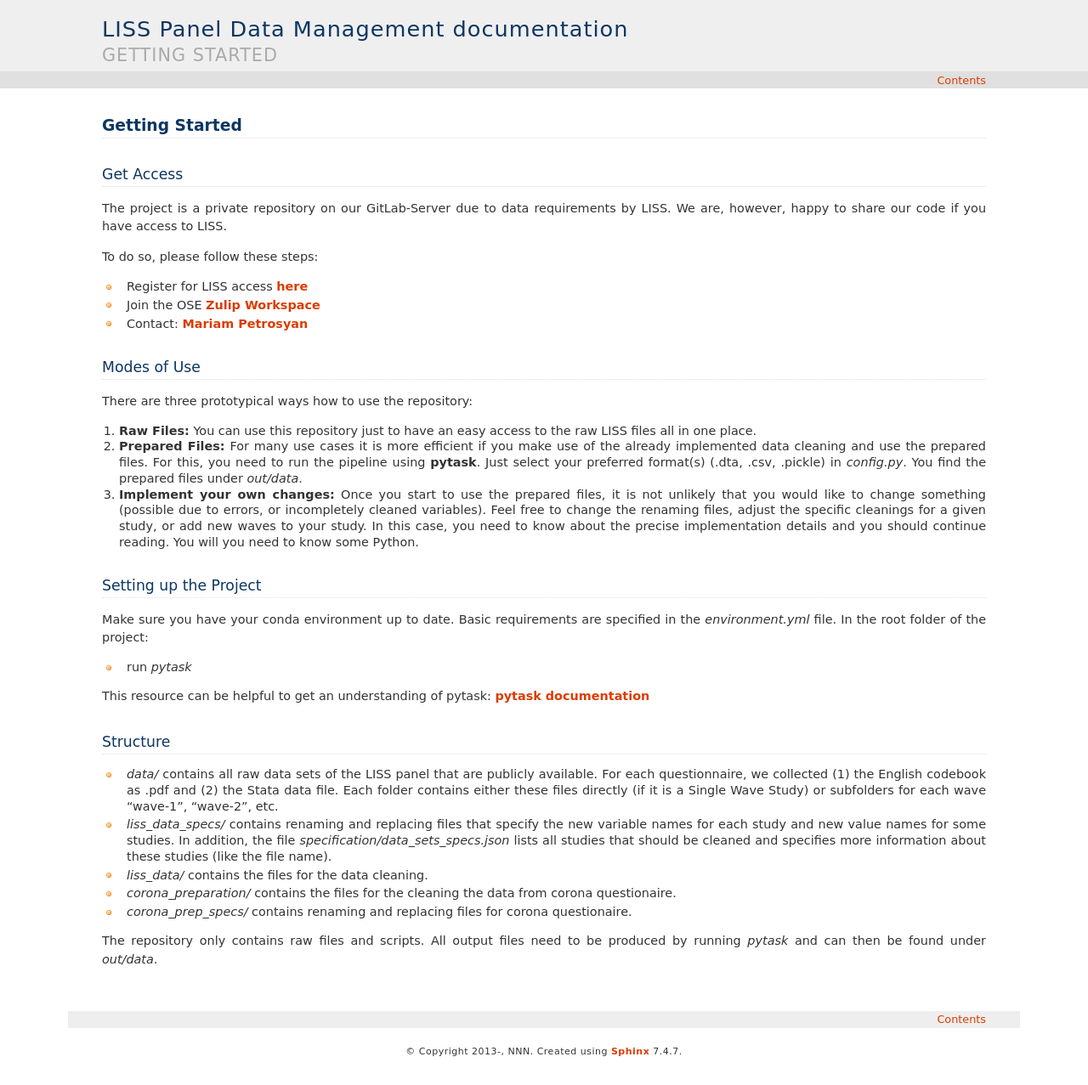
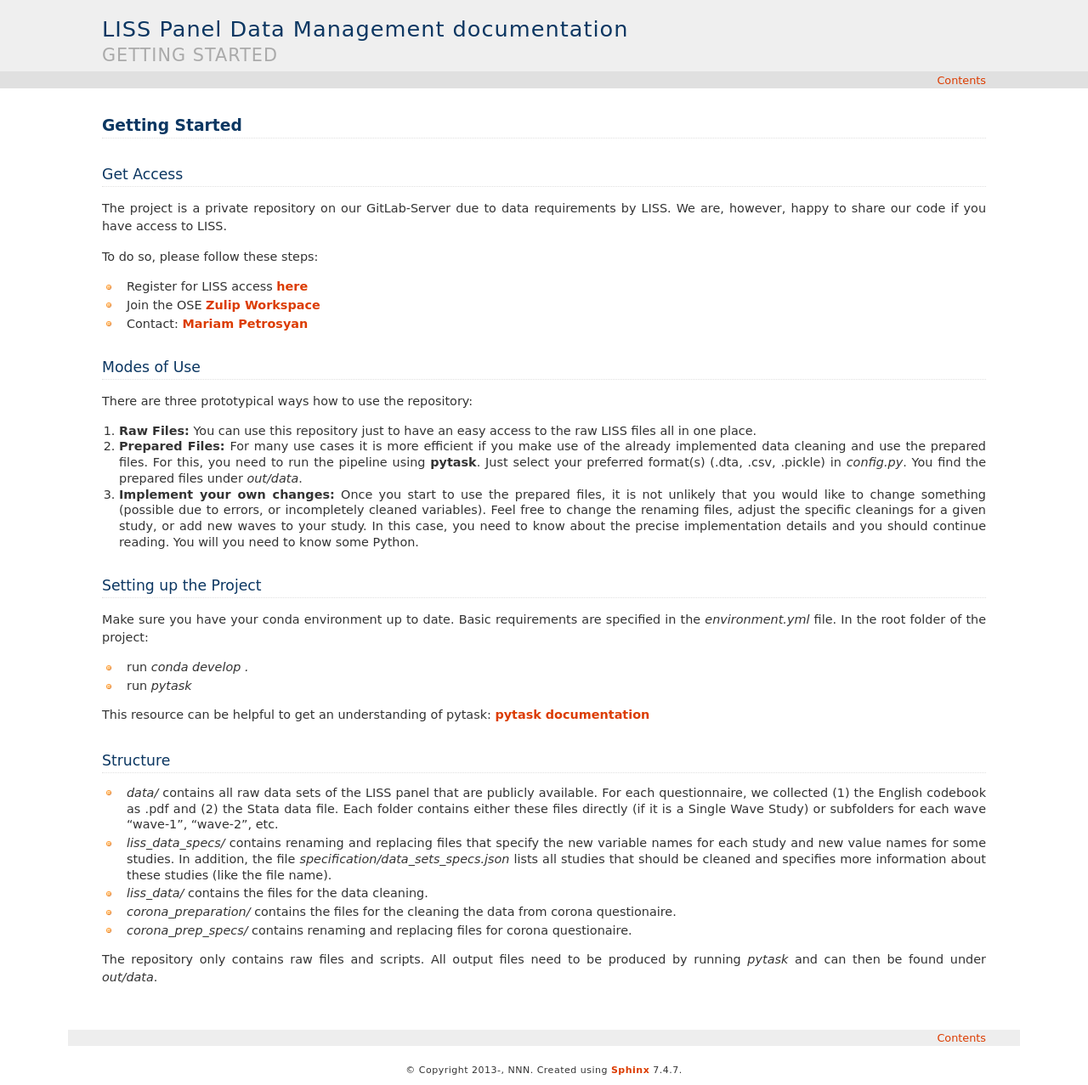
Before and after one commit to mpetrosian/LISS-Data-Management-Documentation, a Sphinx documentation site: the page built from docs/source/getting_started.rst, in a window 1280 px wide. Shown: the whole page at 85% size. Built offline with Sphinx 7.4.7, drawn with Linux system fonts in a browser that asks for light colours; pages that are not in the unit, such as notebooks, are missing from menus; before the commit the page ends 1255 px from its top, so only the background shows below that.

Commit message:
add conda develop back in.

```diff
--- a/docs/source/getting_started.rst
+++ b/docs/source/getting_started.rst
@@ -37,6 +37,7 @@ Setting up the Project
 Make sure you have your conda environment up to date. Basic requirements are specified
 in the `environment.yml` file. In the root folder of the project:
 
+- run `conda develop .`
 - run `pytask`
 
 This resource can be helpful to get an understanding of pytask: `pytask documentation
```
